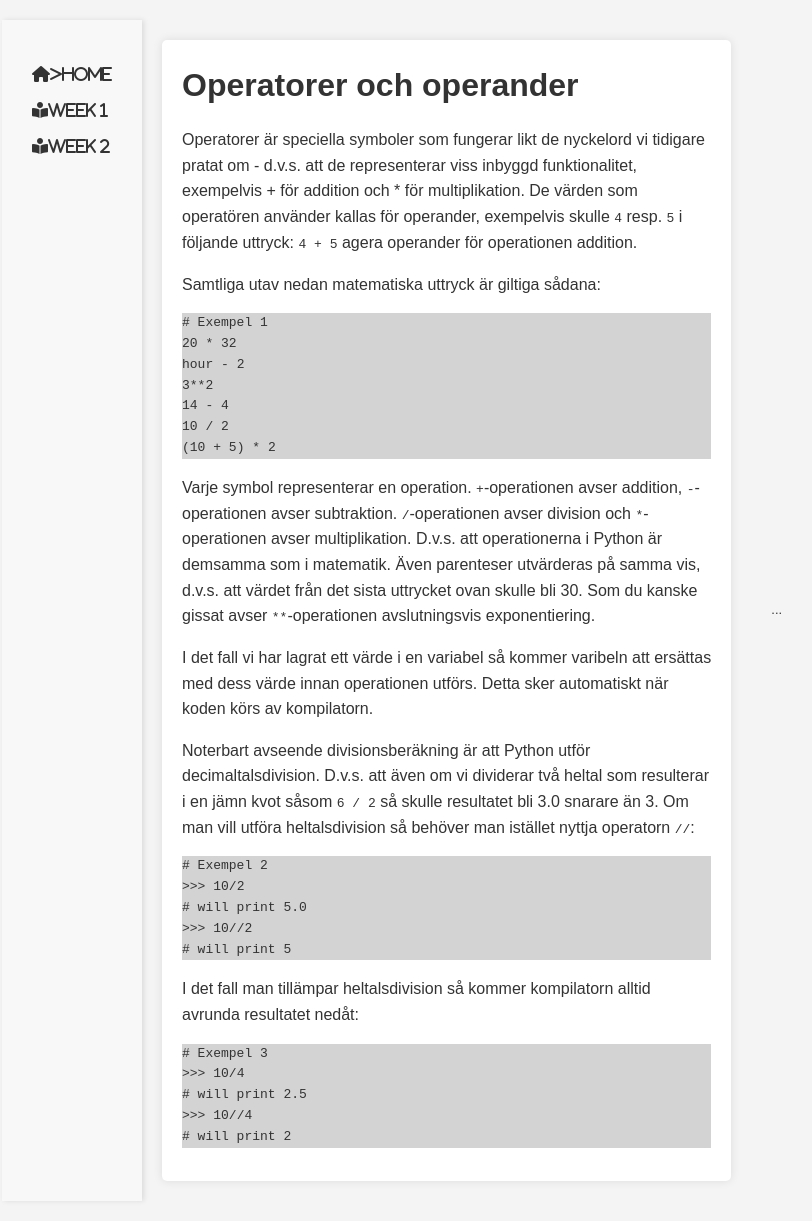
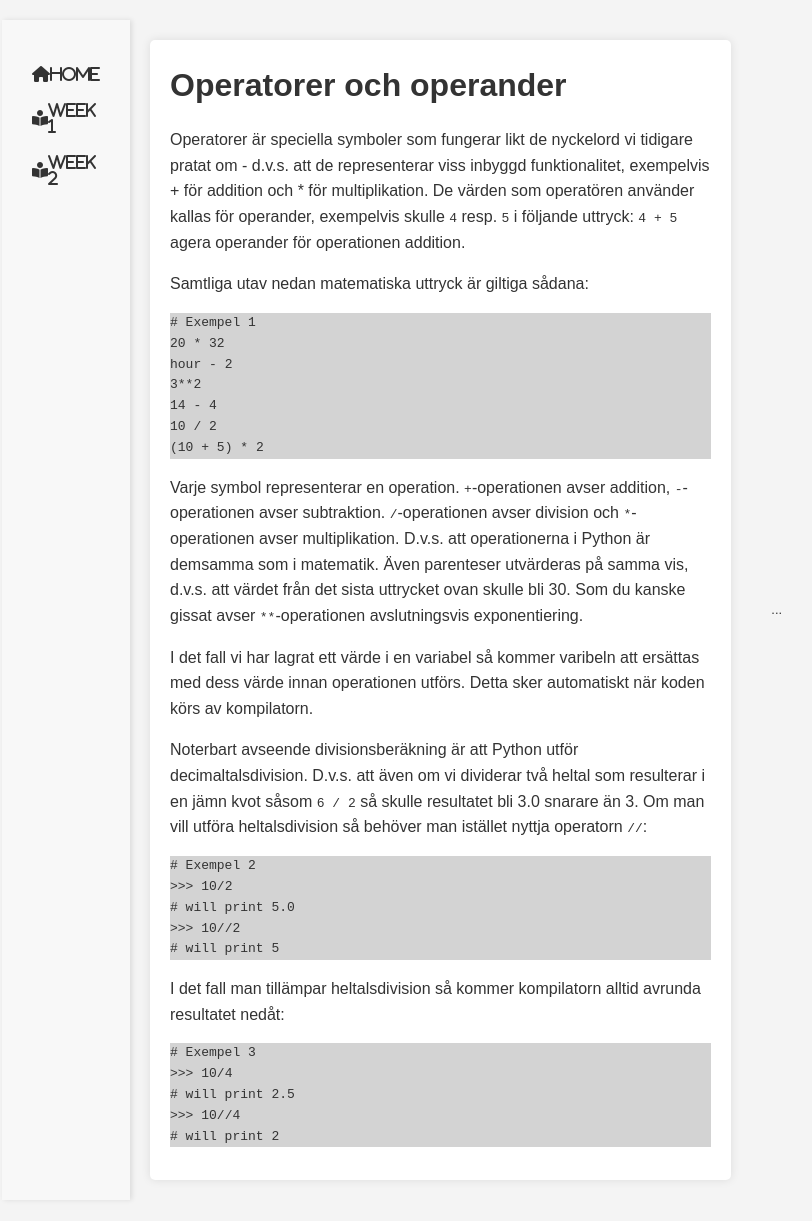
Before and after one commit to noitaloiv/fundamentalPython, a Jekyll site: the page built from week1/operators.md, in a window 1280 px wide. Shown: the whole page, without its empty margins (238-1050 px from the left). Built offline with Jekyll 4.4.1, drawn with Linux system fonts in a browser that asks for light colours; our own code applies the rules of GitHub Pages for plain Markdown files.

Commit message:
Update default.html

```diff
--- a/_layouts/default.html
+++ b/_layouts/default.html
@@ -15,7 +15,7 @@
             <aside id="sidebar">
                 <nav>
                     <ul>
-                        <li><a href="/" class="fas fa-home">>Home</a></li>
+                        <li><a href="/" class="fas fa-home">Home</a></li>
                         <li class="dropdown">
                             <a href="javascript:void(0)" class="dropbtn fas fa-book-reader">Week 1</a>
                             <div class="dropdown-content">
```
